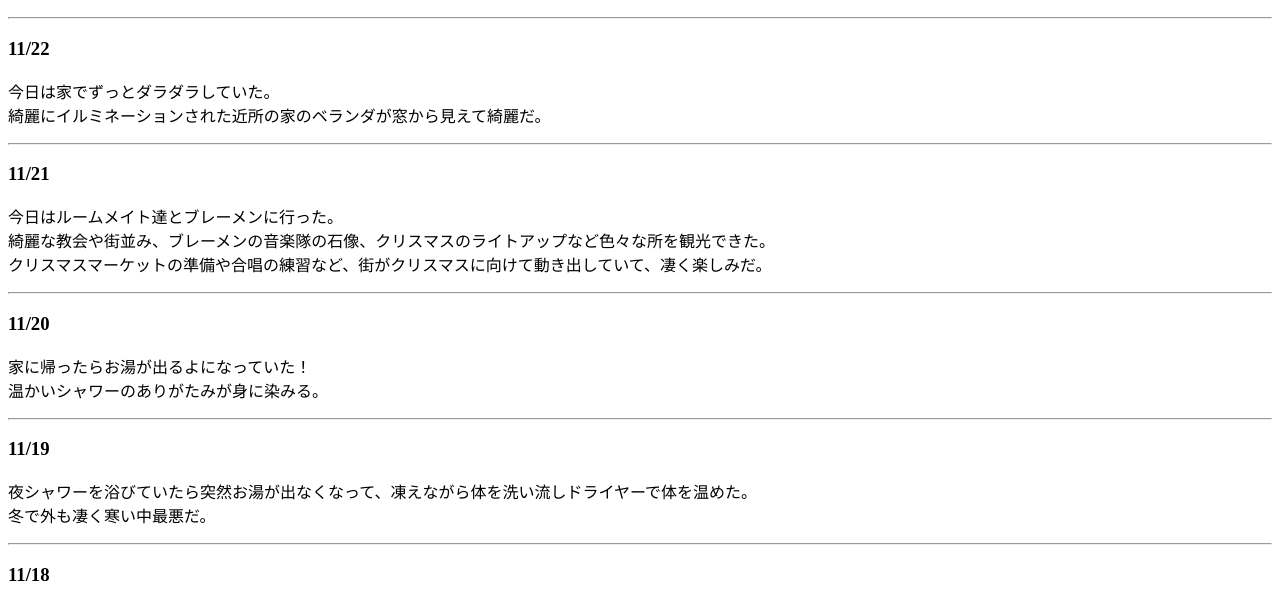
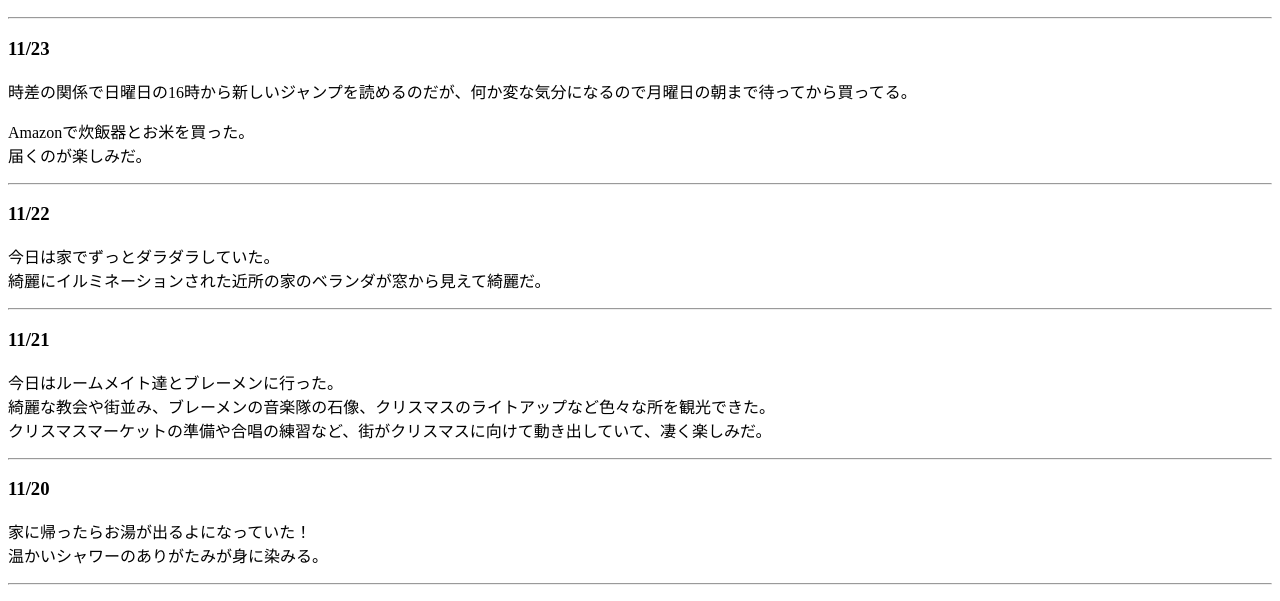
Before and after one commit to ikahakatsu/ikahakatsu.github.io, a plain HTML site: page zakki/diary202611.html in a window 1280 px wide. Shown: the part 194-795 px from the top of the page. Drawn offline with Linux system fonts and the light colour scheme.

Commit message:
diary202611.html を更新

```diff
--- a/zakki/diary202611.html
+++ b/zakki/diary202611.html
@@ -11,6 +11,15 @@
   </header>
   <h1>日記</h1>
     <h2>2026年11月</h2>
+      <hr>
+      <h3>11/23</h3>
+        <p>
+          時差の関係で日曜日の16時から新しいジャンプを読めるのだが、何か変な気分になるので月曜日の朝まで待ってから買ってる。
+        </p>
+        <p>
+          Amazonで炊飯器とお米を買った。<br>
+          届くのが楽しみだ。
+        </p>
       <hr>
       <h3>11/22</h3>
         <p>
```
